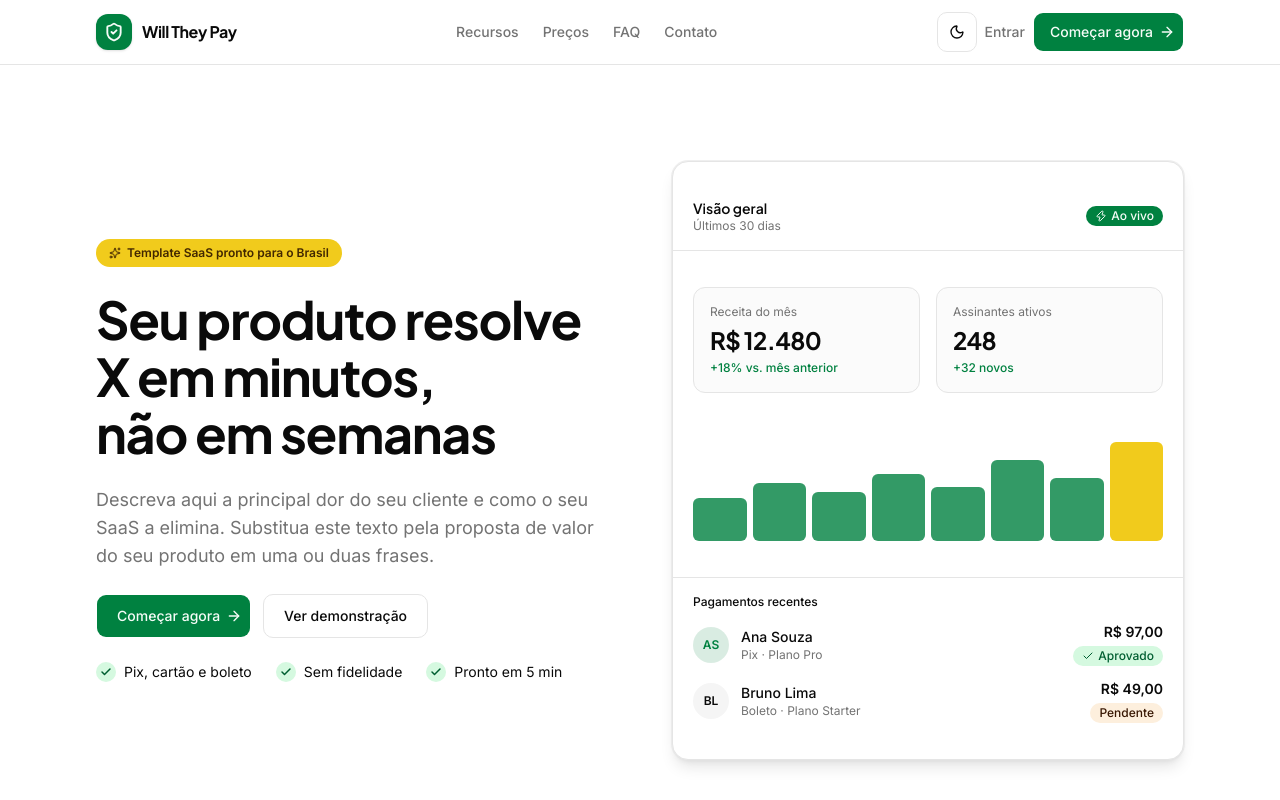
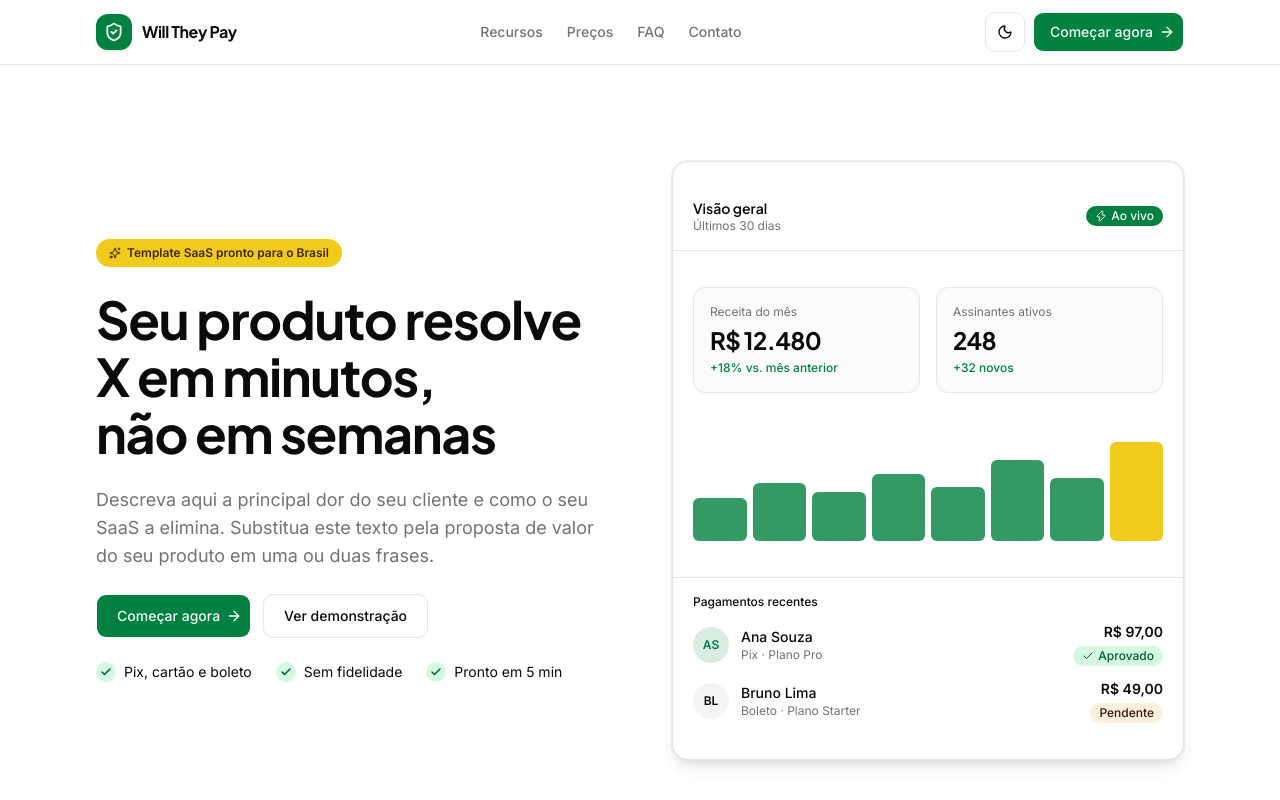
Before and after one commit to hugomendonca98/will-they-pay, a Next.js app: page / in a window 1280 px wide. Shown: the top 800 px of the page. Built offline with nearby package versions, Linux system fonts and the light colour scheme.

Commit message:
fix(ui): remove Entrar link from header and mobile menu

```diff
--- a/src/components/site-chrome.tsx
+++ b/src/components/site-chrome.tsx
@@ -81,12 +81,6 @@ export function SiteHeader() {
         <MarketingNavLinks className="hidden lg:flex" />
         <div className="flex items-center gap-2">
           <ThemeToggle />
-          <Link
-            href="/#contato"
-            className="text-muted-foreground hover:text-foreground hidden text-sm font-medium sm:inline"
-          >
-            Entrar
-          </Link>
           <Button
             size="default"
             className="hidden h-10 px-4 sm:inline-flex"
@@ -117,13 +111,6 @@ export function SiteHeader() {
                 >
                   Começar agora
                   <ArrowRight data-icon="inline-end" />
-                </Button>
-                <Button
-                  variant="outline"
-                  className="w-full"
-                  render={<Link href="/#contato" onClick={() => setMenuOpen(false)} />}
-                >
-                  Entrar
                 </Button>
               </div>
             </SheetContent>
```
